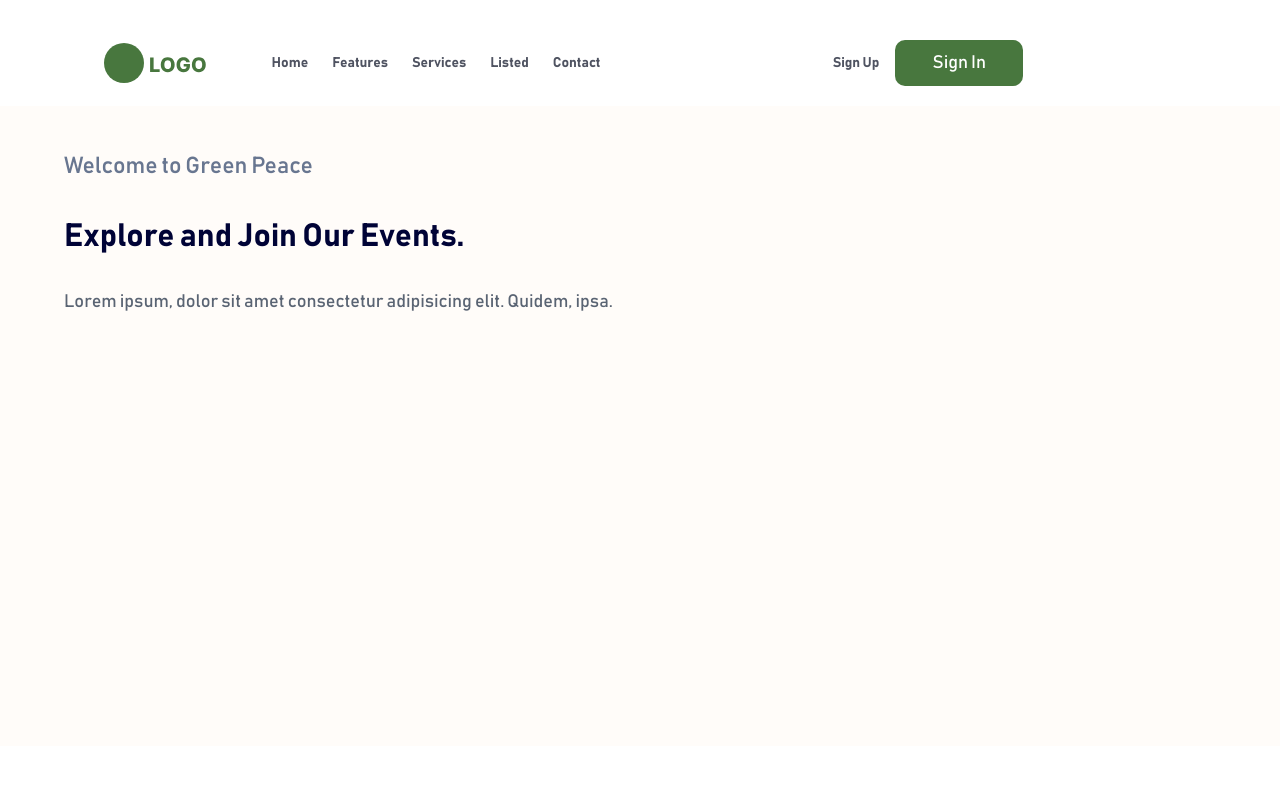
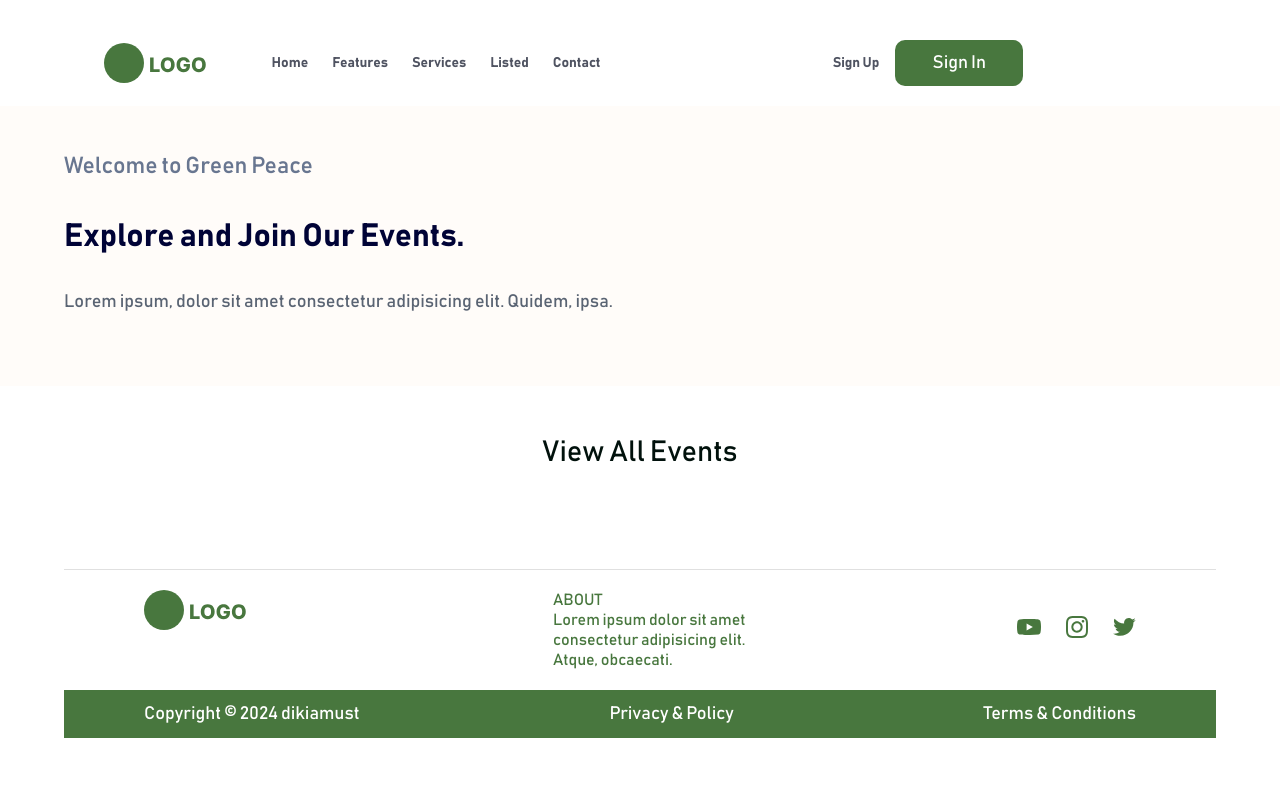
Before and after one commit to dikiamust/simple-app-fe, a Next.js app: page / in a window 1280 px wide. Shown: the top 800 px of the page. Built offline with nearby package versions, Linux system fonts and the light colour scheme.

Commit message:
feat: add agenda-component

```diff
--- a/containers/Home/Hero/index.tsx
+++ b/containers/Home/Hero/index.tsx
@@ -2,11 +2,9 @@ import { Box, styled, Typography } from '@mui/material';
 import { Container } from '@mui/system';
 import React from 'react';
 
-import SignupFormFormik from 'components/Signup';
-
 const Section = styled(Box)(({ theme }) => ({
   backgroundColor: '#FFFCF9',
-  minHeight: '80vh',
+  minHeight: '35vh',
   marginTop: '-20px',
   paddingTop: '20px',
   [theme.breakpoints.down('md')]: {
@@ -51,10 +49,6 @@ const Title3 = styled(Typography)(({ theme }) => ({
   my: 4,
 }));
 
-const SignupFormContainer = styled(Box)(({ theme }) => ({
-  flex: '1.25',
-}));
-
 const TextWrapper = styled(Box)(({ theme }) => ({
   flex: '1',
 }));
@@ -72,10 +66,6 @@ const Hero = () => {
               ipsa.
             </Title3>
           </TextWrapper>
-
-          {/* <SignupFormContainer>
-            <SignupFormFormik />
-          </SignupFormContainer> */}
         </CustomBox>
       </Container>
     </Section>
--- /dev/null
+++ b/containers/Home/agenda/index.tsx
@@ -0,0 +1,51 @@
+import React from 'react';
+import { Container } from '@mui/system';
+
+// material
+import { Box, Typography } from '@mui/material';
+import { styled } from '@mui/system';
+
+// axios
+import axios from 'axios';
+
+// base URL
+import BASE_URL from 'utils/baseUrl';
+
+const Section = styled(Box)(({ theme }) => ({
+  padding: '0 80px',
+  position: 'relative',
+  backgroundColor: '#FFFFFF',
+  [theme.breakpoints.down('sm')]: {
+    padding: '0 24px',
+    backgroundSize: '138px 144px',
+  },
+  [theme.breakpoints.down(321)]: {
+    padding: '0 15px',
+  },
+}));
+
+const Title = styled(Typography)(({ theme }) => ({
+  fontSize: '29px',
+  lineHeight: '33px',
+  color: '#01110C',
+  textAlign: 'center',
+  margin: '50px 0',
+  [theme.breakpoints.down('sm')]: {
+    fontSize: '20px',
+    lineHeight: '24px',
+  },
+}));
+
+const Agenda = () => {
+  return (
+    <>
+      <Section>
+        <Container>
+          <Title>View All Events</Title>
+        </Container>
+      </Section>
+    </>
+  );
+};
+
+export default Agenda;
--- a/containers/Home/index.tsx
+++ b/containers/Home/index.tsx
@@ -4,12 +4,14 @@ import React from 'react';
 import Footer from 'components/Footer';
 import Hero from './Hero';
 import Header from 'components/Header';
+import Agenda from './agenda';
 
 const Home = () => {
   return (
     <>
       <Header />
       <Hero />
+      <Agenda />
       <Footer />
     </>
   );
```
